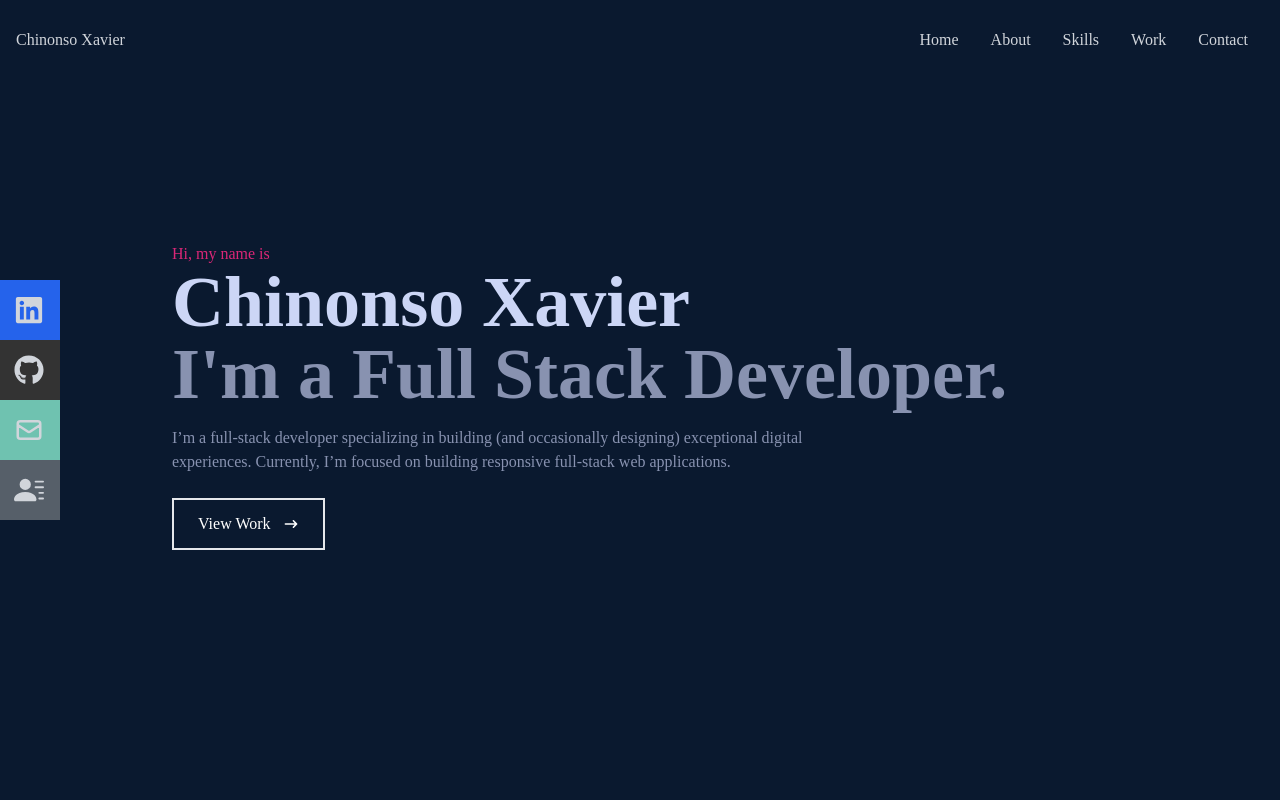
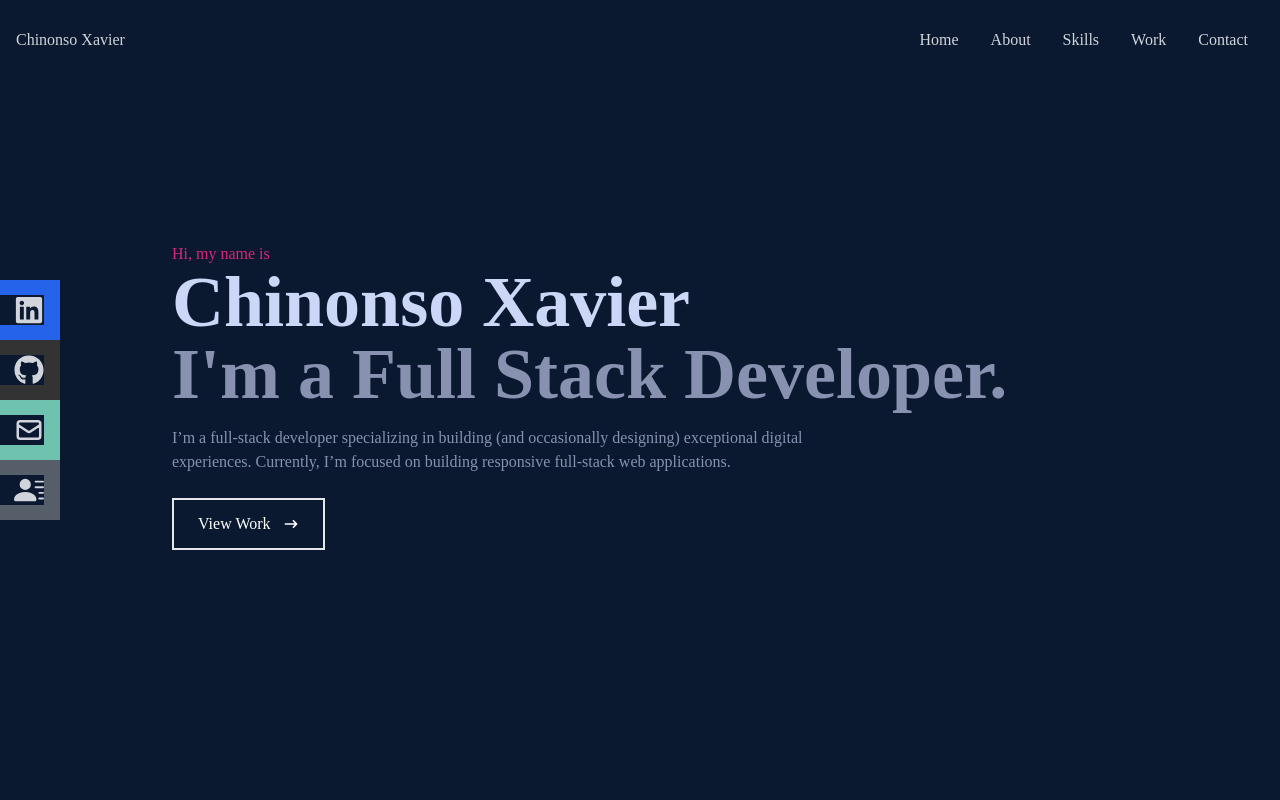
Before and after one commit to chinonsoxavier/portfolio, a React (Create React App) app: page / in a window 1280 px wide. Shown: the top 800 px of the page. Built offline with nearby package versions, Linux system fonts and the light colour scheme.

Commit message:
Update index.css

```diff
--- a/src/index.css
+++ b/src/index.css
@@ -12,6 +12,10 @@
     @apply px-4;
     @apply cursor-pointer;
   }
+}
+
+*{
+  background-color: #0a192f;
 }
 
 .content-div {
```
